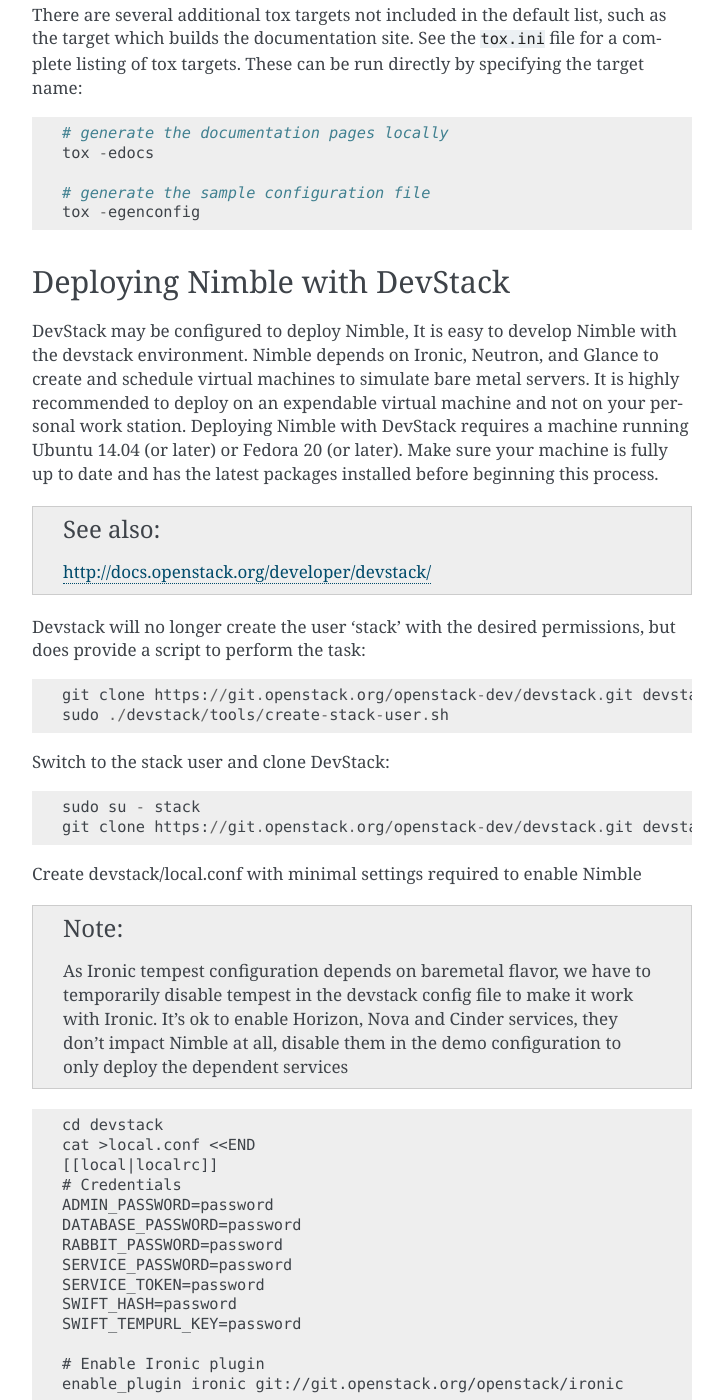
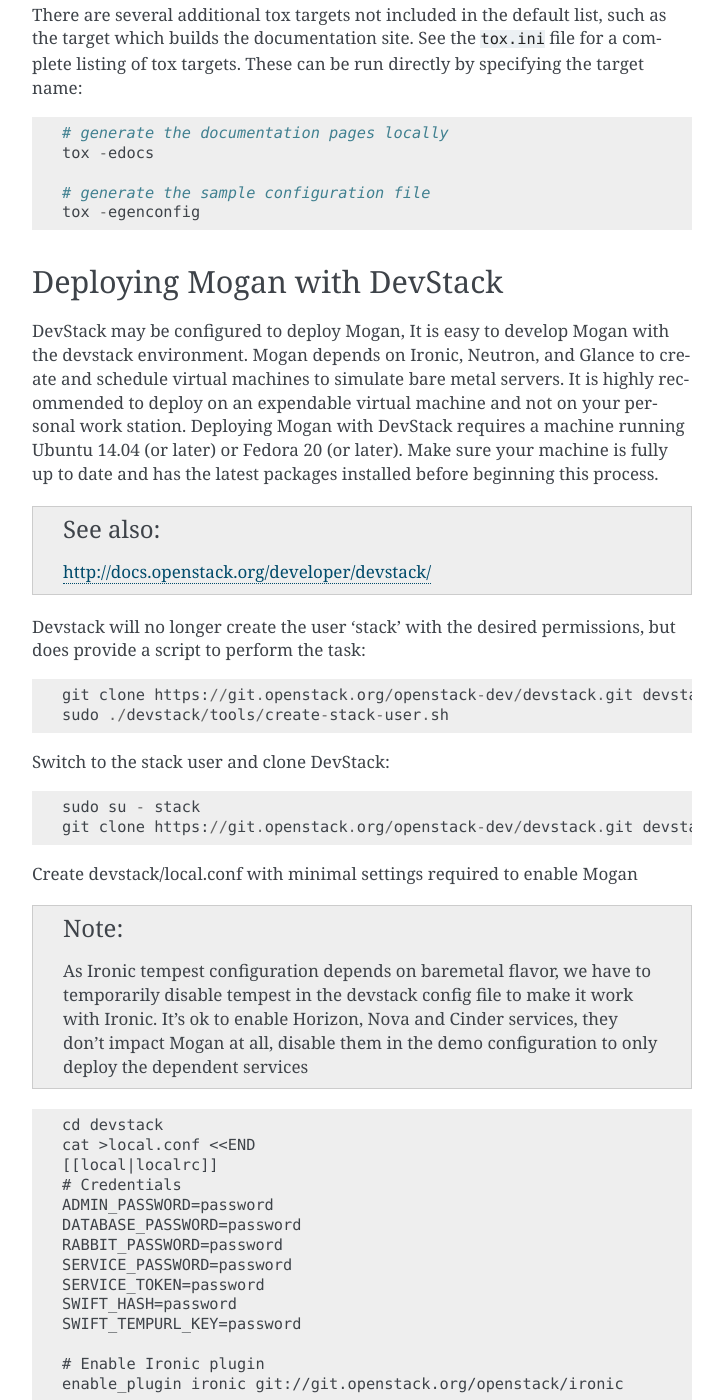
Before and after one commit to openstack-archive/mogan, a Sphinx documentation site: the page built from doc/source/dev/dev-quickstart.rst, in a window 1280 px wide and 1400 px high, scrolled down 4485 px. Shown: the whole window, without its empty margins (388-1111 px from the left). Built offline with Sphinx 7.4.7, drawn with Linux system fonts in a browser that asks for light colours; some of the changed text lies outside the part shown.

Commit message:
Rename nimble to mogan (4)
This changes devstack plugin some other related things

Change-Id: I60913691a89b767f34a04192244eee7ce4af7996

```diff
--- a/CONTRIBUTING.rst
+++ b/CONTRIBUTING.rst
@@ -14,4 +14,4 @@
 
 Bugs should be filed on Launchpad, not GitHub:
 
-   https://bugs.launchpad.net/nimble
+   https://bugs.launchpad.net/mogan
--- a/HACKING.rst
+++ b/HACKING.rst
@@ -1,4 +1,4 @@
-nimble Style Commandments
+Mogan Style Commandments
 ===============================================
 
 Read the OpenStack Style Commandments http://docs.openstack.org/developer/hacking/
--- a/api-ref/source/conf.py
+++ b/api-ref/source/conf.py
@@ -197,7 +197,7 @@
 # html_file_suffix = ''
 
 # Output file base name for HTML help builder.
-htmlhelp_basename = 'nimbledoc'
+htmlhelp_basename = 'mogandoc'
 
 
 # -- Options for LaTeX output -------------------------------------------------
--- a/doc/source/dev/dev-quickstart.rst
+++ b/doc/source/dev/dev-quickstart.rst
@@ -4,7 +4,7 @@
 Developer Quick-Start
 =====================
 
-This is a quick walkthrough to get you started developing code for Nimble.
+This is a quick walkthrough to get you started developing code for Mogan.
 This assumes you are already familiar with submitting code reviews to
 an OpenStack project.
 
@@ -139,7 +139,7 @@
 Running Unit Tests Locally
 ==========================
 
-If you haven't already, Nimble source code should be pulled directly from git::
+If you haven't already, Mogan source code should be pulled directly from git::
 
     # from your home or source directory
     cd ~
@@ -149,7 +149,7 @@
 Running Unit and Style Tests
 ----------------------------
 
-All unit tests should be run using tox. To run Nimble's entire test suite::
+All unit tests should be run using tox. To run Mogan's entire test suite::
 
     # to run the py27, py34, py35 unit tests, and the style tests
     tox
@@ -211,14 +211,14 @@
     tox -egenconfig
 
 
-Deploying Nimble with DevStack
-==============================
+Deploying Mogan with DevStack
+=============================
 
-DevStack may be configured to deploy Nimble, It is easy to develop Nimble
-with the devstack environment. Nimble depends on Ironic, Neutron, and Glance
+DevStack may be configured to deploy Mogan, It is easy to develop Mogan
+with the devstack environment. Mogan depends on Ironic, Neutron, and Glance
 to create and schedule virtual machines to simulate bare metal servers.
 It is highly recommended to deploy on an expendable virtual machine and not
-on your personal work station. Deploying Nimble with DevStack requires a
+on your personal work station. Deploying Mogan with DevStack requires a
 machine running Ubuntu 14.04 (or later) or Fedora 20 (or later). Make sure
 your machine is fully up to date and has the latest packages installed before
 beginning this process.
@@ -239,14 +239,14 @@
     sudo su - stack
     git clone https://git.openstack.org/openstack-dev/devstack.git devstack
 
-Create devstack/local.conf with minimal settings required to enable Nimble
+Create devstack/local.conf with minimal settings required to enable Mogan
 
 .. note::
     As Ironic tempest configuration depends on baremetal flavor, we have to
     temporarily disable tempest in the devstack config file to make it work
     with Ironic.
     It's ok to enable Horizon, Nova and Cinder services, they don't impact
-    Nimble at all, disable them in the demo configuration to only deploy the
+    Mogan at all, disable them in the demo configuration to only deploy the
     dependent services
 
 ::
@@ -266,8 +266,8 @@
     # Enable Ironic plugin
     enable_plugin ironic git://git.openstack.org/openstack/ironic
 
-    # Enable Nimble plugin
-    enable_plugin nimble git://git.openstack.org/openstack/nimble
+    # Enable Mogan plugin
+    enable_plugin mogan git://git.openstack.org/openstack/nimble
 
     # Enable Neutron which is required by Ironic and disable nova-network.
     disable_service n-net
@@ -335,8 +335,8 @@
 
       GIT_BASE=https://git.openstack.org
 
-      # Enable Nimble plugin
-      enable_plugin nimble https://git.openstack.org/openstack/nimble
+      # Enable Mogan plugin
+      enable_plugin mogan https://git.openstack.org/openstack/nimble
 
 Run stack.sh::
 
@@ -368,19 +368,19 @@
     tox -edocs
 
     #Now use your browser to open the top-level index.html located at:
-    nimble/doc/build/html/index.html
+    mogan/doc/build/html/index.html
 
 
 - On a remote machine::
 
     # Go to the directory that contains the docs
-    cd ~/nimble/doc/source/
+    cd ~/mogan/doc/source/
 
     # Build the docs
     tox -edocs
 
     # Change directory to the newly built HTML files
-    cd ~/nimble/doc/build/html/
+    cd ~/mogan/doc/build/html/
 
     # Create a server using python on port 8000
     python -m SimpleHTTPServer 8000
```
Also changed, not shown: other parts of doc/source/dev/dev-quickstart.rst (+1 -1 lines), setup.cfg (+15 -15 lines), devstack/README.rst, 11 other files.
